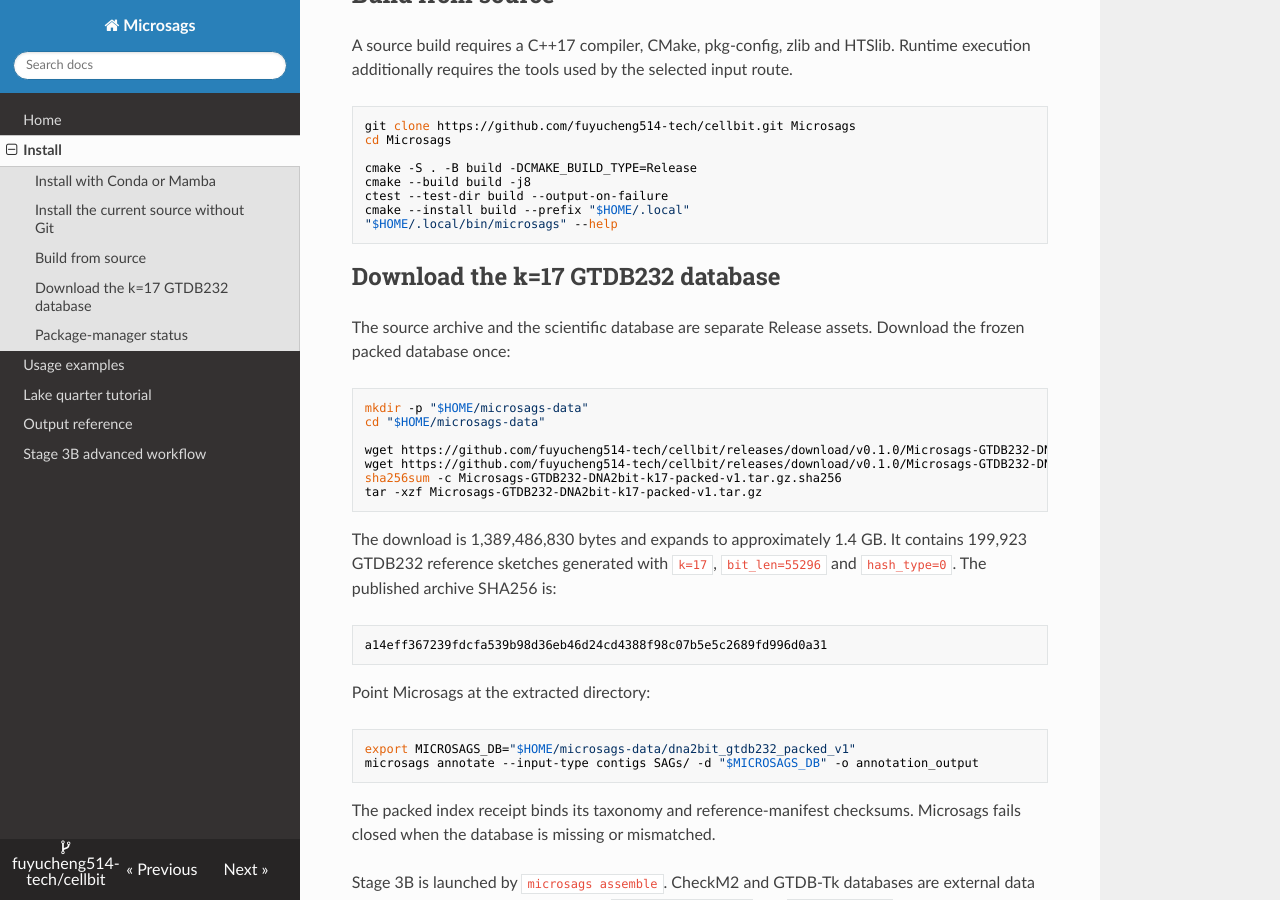
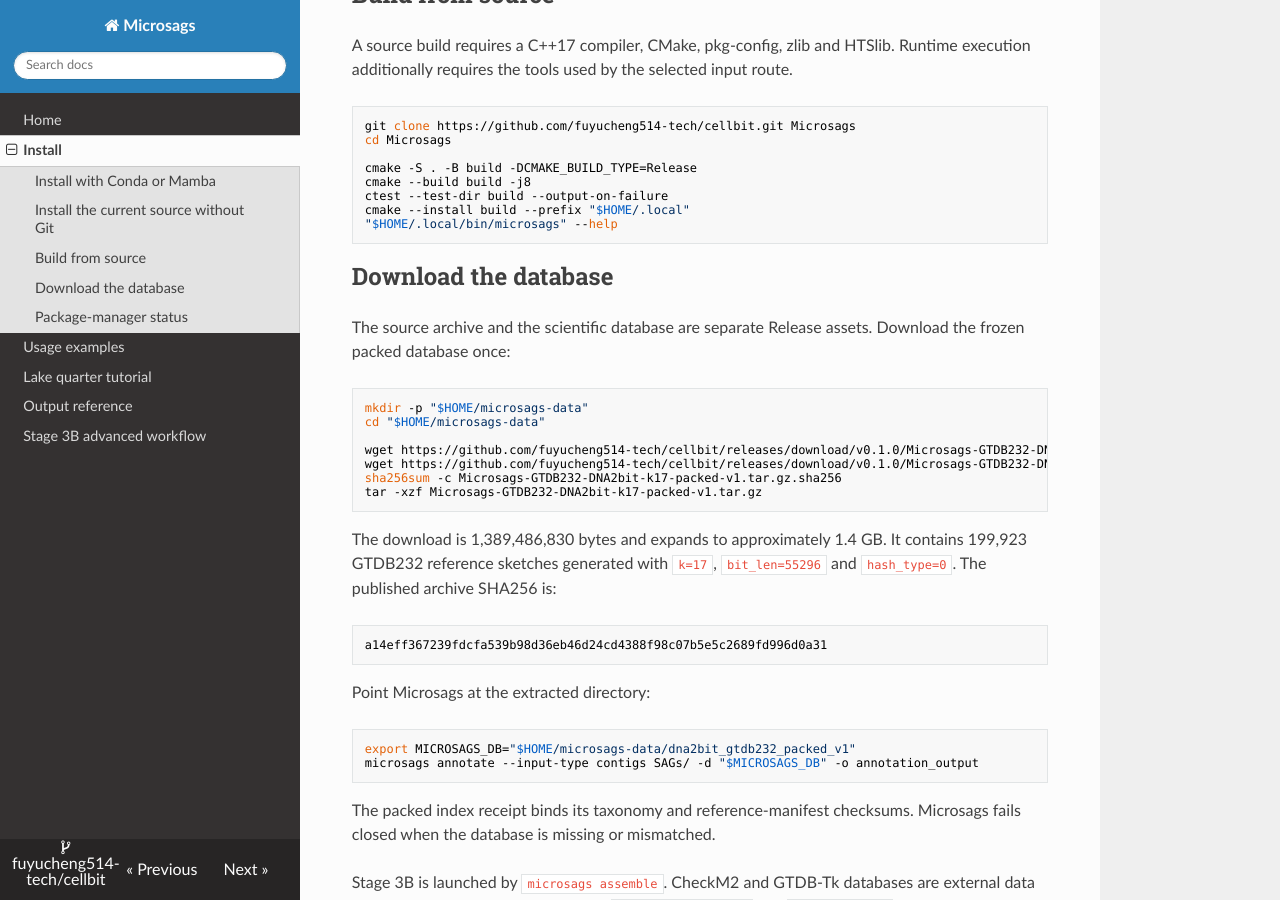
Before and after one commit to fuyucheng514-tech/cellbit, an MkDocs documentation site: the page built from docs/install.md, in a window 1280 px wide and 900 px high, scrolled down 961 px. Built offline with MkDocs 1.6.1, drawn with Linux system fonts in a browser that asks for light colours; nearby versions of some CDN libraries.

Commit message:
docs: simplify database download heading

````diff
--- a/docs/install.md
+++ b/docs/install.md
@@ -60,7 +60,7 @@
 "$HOME/.local/bin/microsags" --help
 ```
 
-## Download the k=17 GTDB232 database
+## Download the database
 
 The source archive and the scientific database are separate Release assets.
 Download the frozen packed database once:
````
